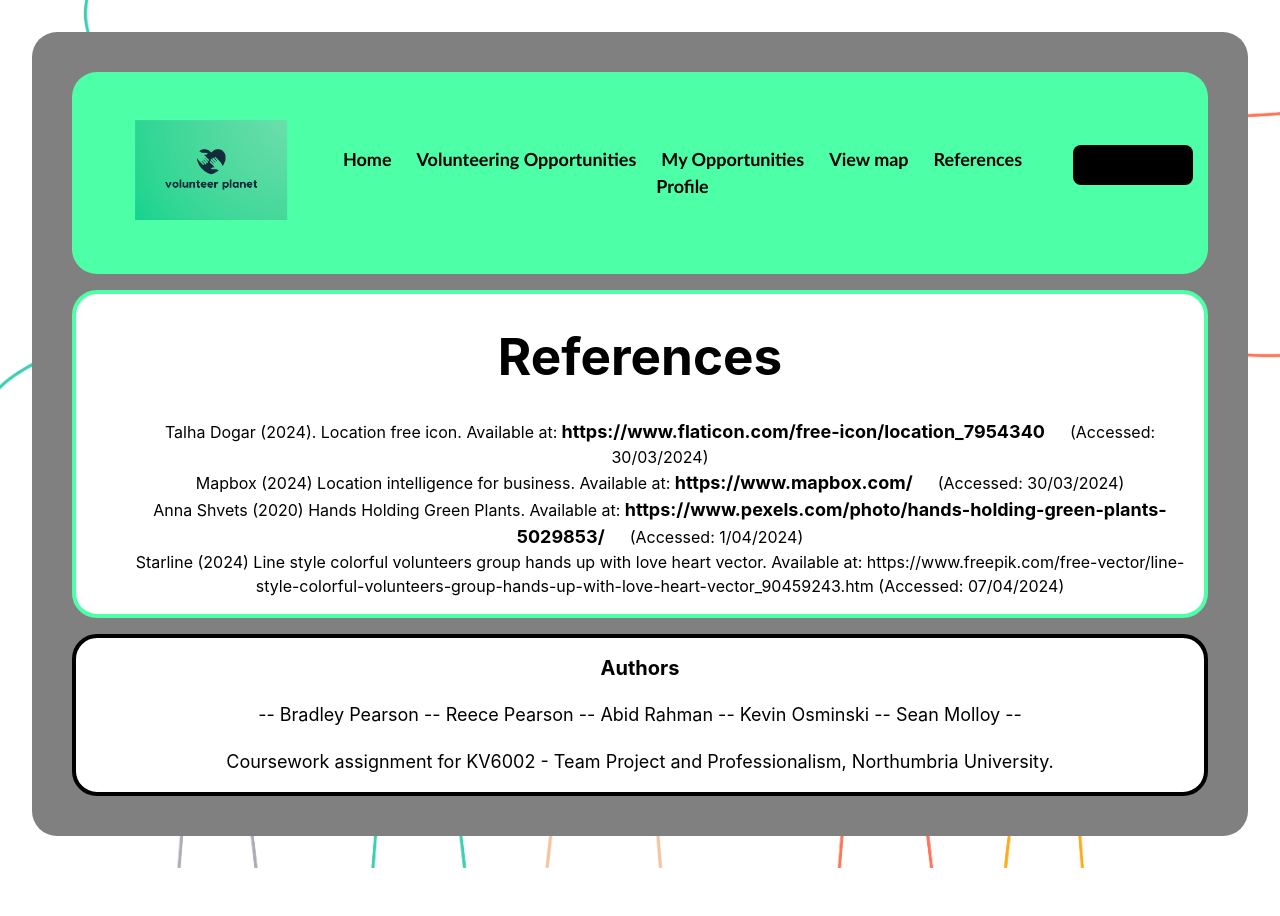
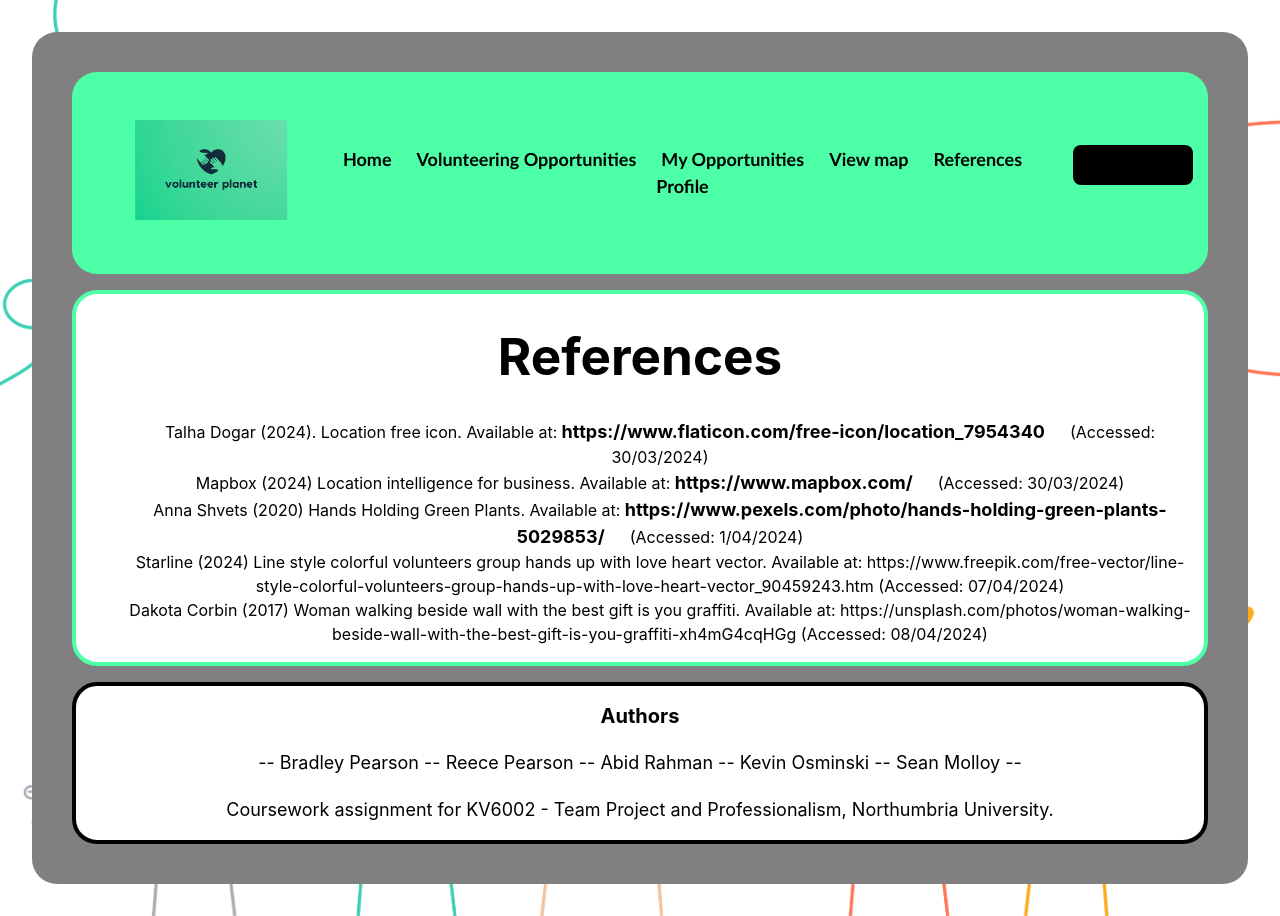
Before and after one commit to bcp2306/volunteer-planet, a React (Vite) app: page /team-project/volunteer-planet/references in a window 1280 px wide. Before the commit the page ends 868 px from the top, so only its background shows below. Built offline with nearby package versions, Linux system fonts and the light colour scheme.

Commit message:
Added new image and commented code

```diff
--- a/src/App.css
+++ b/src/App.css
@@ -341,6 +341,101 @@ h2 {
   position:relative;
 }
 
+/*Login - Password input-box attempt - didn't work
+
+.input-box-check {
+  display:flex;
+  flex-direction:column;
+  position: relative;
+}
+
+.input-box-check .input-wrapper {
+ margin-left:120px;
+}
+
+.input-box-check label {
+  position:absolute;
+  left:0;
+  margin-top:10px;
+}
+
+.input-wrapper {
+  flex:3;
+  position:relative;
+}
+
+.lock-icons {
+  position:absolute;
+  top:50%;
+  transform:translateY(-50%);
+  right:10px;
+}
+
+.lock-icons .icon-lock {
+  margin-left:-15px;
+  color:white;
+}
+
+.input-box-check.error .lock-icons .icon-lock {
+  color:#e74c3c;
+}
+
+.input-box-check.success .lock-icons .icon-lock {
+  color:#4dffa6;
+}
+
+.input-box-check small {
+  margin-top: 5px;
+  display: block;
+  text-align: right;
+}
+
+.tab-form .tab-body > div .input-box-check input {
+  width:100%;
+  margin-top:5px;
+  margin-bottom:5px;
+  font-size:15px;
+  padding:10px;
+  border:1px solid black;
+  border-radius:15px;
+}
+
+.tab-form .tab-body > div .input-box-check.success input{
+  border-color:#4dffa6;
+}
+
+.tab-form .tab-body > div .input-box-check.error input{
+  border-color:#e74c3c;
+}
+
+.input-box-check small {
+  color:#e74c3c;
+  margin-bottom:5px;
+  margin-top:5px;
+  left:70px;
+  position:absolute;
+
+  visibility:hidden;
+}
+
+.input-box-check.error small {
+  visibility:visible;
+}
+
+.input-box-check.error small {
+  color:#e74c3c;
+  display:block;
+  margin:5px 0 0;
+  text-align:left;
+}
+
+.tab-body .input-box-check i {
+  display:inline-block;
+  position:absolute;
+
+}
+*/
+
 .input-box .icon-user {
   position: absolute;
   right: 10px;
@@ -435,7 +530,12 @@ h2 {
   border-radius: 25px;
 }
 
-.hImg {
+.image-container {
+  display:flex;
+}
+
+.hImg,
+.hImg2 {
   width: 300px;
   height: auto;
   margin-left: 1em;
--- a/src/pages/Home.jsx
+++ b/src/pages/Home.jsx
@@ -1,11 +1,16 @@
 import volunteers from '../assets/volunteer-home.jpg'
+import volunteers2 from '../assets/volunteer-home 2.jpg'
+
 
 function Home() {
     return (
         <div className="hPage">
             <h1 className="hColor">Home</h1>
+            <div className="image-container">
             <div className='hImg'><img src={volunteers} className="hImg" alt="Plant" /></div>
+            <div className='hImg2'><img src={volunteers2} className="hImg2" alt="wall" /></div>
         </div>
+    </div>
     )
 }
 
--- a/src/pages/References.jsx
+++ b/src/pages/References.jsx
@@ -31,6 +31,11 @@ function References() {
                     https://www.freepik.com/free-vector/line-style-colorful-volunteers-group-hands-up-with-love-heart-vector_90459243.htm
                     (Accessed: 07/04/2024)
                 </li>
+                <li>
+                    Dakota Corbin (2017) Woman walking beside wall with the best gift is you graffiti. Available at:
+                    https://unsplash.com/photos/woman-walking-beside-wall-with-the-best-gift-is-you-graffiti-xh4mG4cqHGg
+                    (Accessed: 08/04/2024)
+                </li>
             </ul>
         </div>
     )
```
Also changed, not shown: src/App.jsx (+24 -2 lines), src/pages/User.jsx (+38 -0 lines), src/assets/volunteer-home 2.jpg (added).
